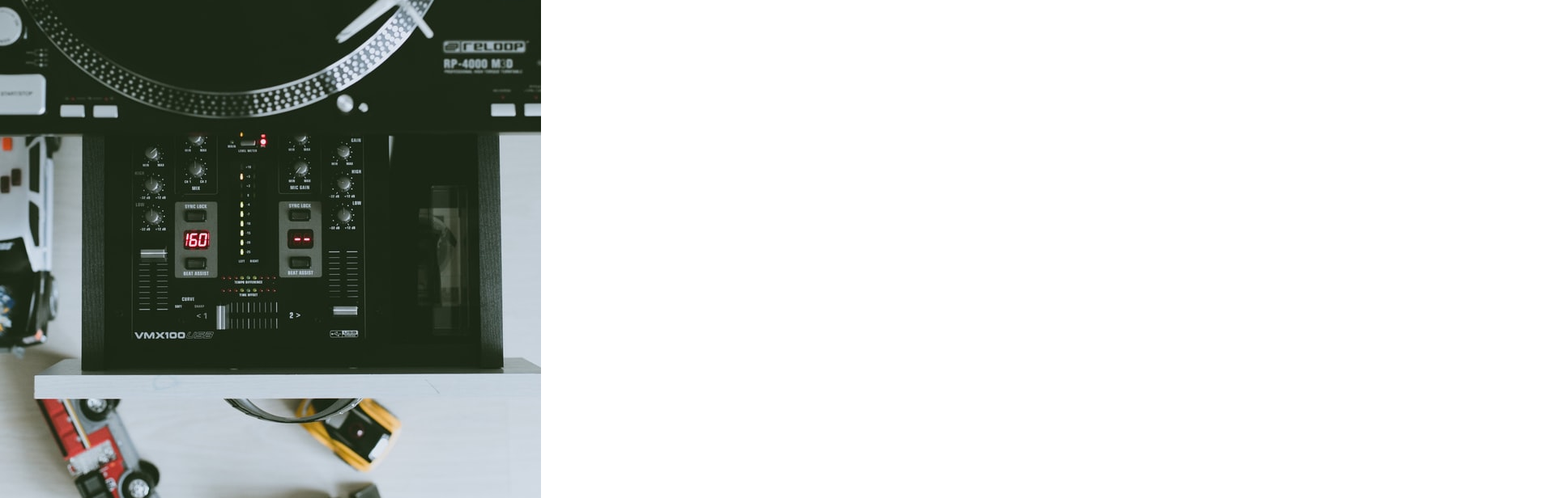
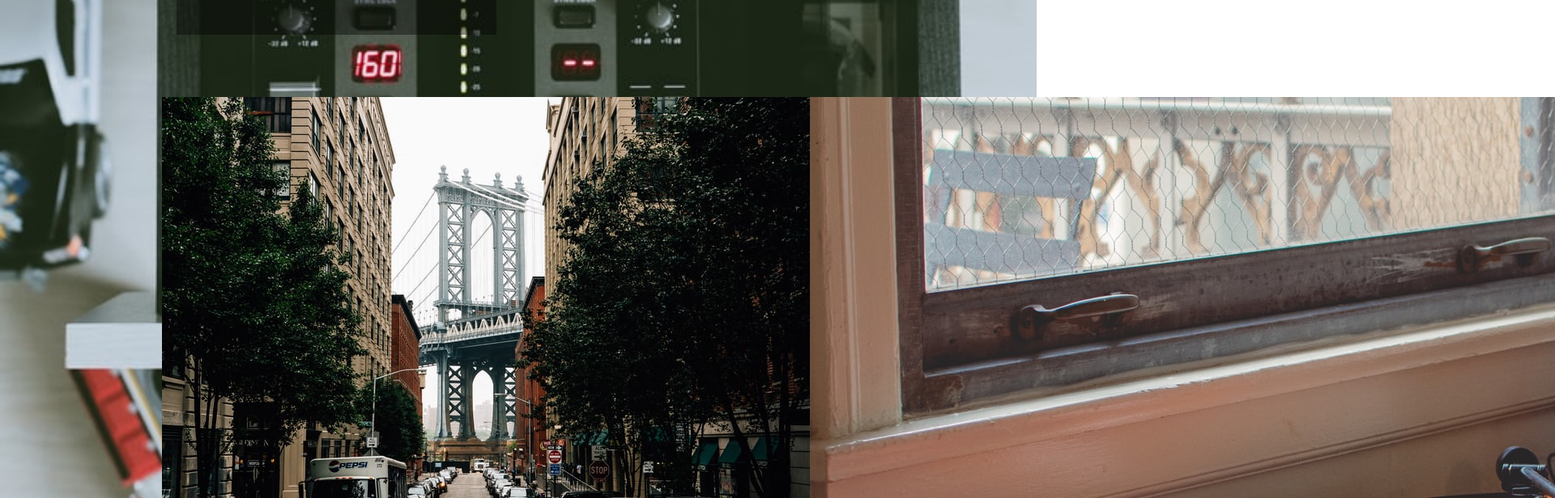
Before and after one commit to chrisratsimba123/BoilerHaus, a React (Create React App) app in the folder client/: page / in a window 1280 px wide. Shown: the part 420-1036 px from the top of the page at 81% size, 1920 px wide, since content can reach past the window. Built offline with nearby package versions, Linux system fonts and the light colour scheme.

Commit message:
modifications to Home/Banner

```diff
--- a/client/src/Components/Banner/Banner.jsx
+++ b/client/src/Components/Banner/Banner.jsx
@@ -1,4 +1,5 @@
 import React from 'react'
+import './Banner.css'
 
 export default function Banner(props) {
 
--- a/client/src/Screens/Home/Home.css
+++ b/client/src/Screens/Home/Home.css
@@ -16,7 +16,7 @@
 
 .category-image-home {
     display: flex;
-    flex-direction: column;
+    flex-direction: row;
     justify-content: space-evenly;
 }
 
--- a/client/src/Screens/Home/Home.jsx
+++ b/client/src/Screens/Home/Home.jsx
@@ -1,5 +1,6 @@
 import React from 'react'
 import { Link } from 'react-router-dom'
+import './Home.css'
 import Layout from '../../Layout/Layout'
 import Banner from '../../Components/Banner/Banner'
 import Turntable from '../../Assets/Turntable2.jpeg'
@@ -10,7 +11,7 @@
 const Home = () => {
     return (
         <Layout>
-            <Banner className='banner-image-home' src={Turntable} alt='Turntable Banner Image' />
+            <Banner className='banner-image' src={Turntable} alt='Turntable Banner Image' />
             <div className='categories-home-screen'>
                 <Link to='/cities'>
                     <div className='category'>
```
